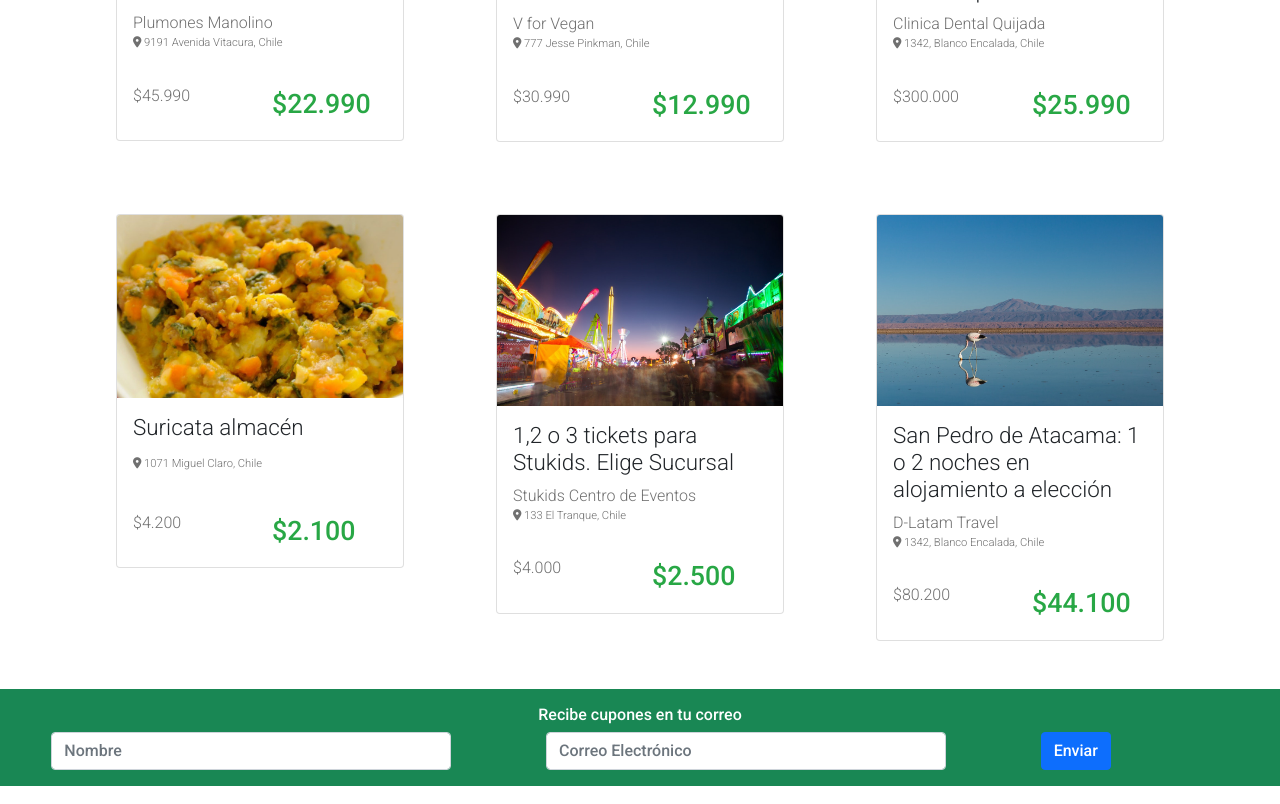
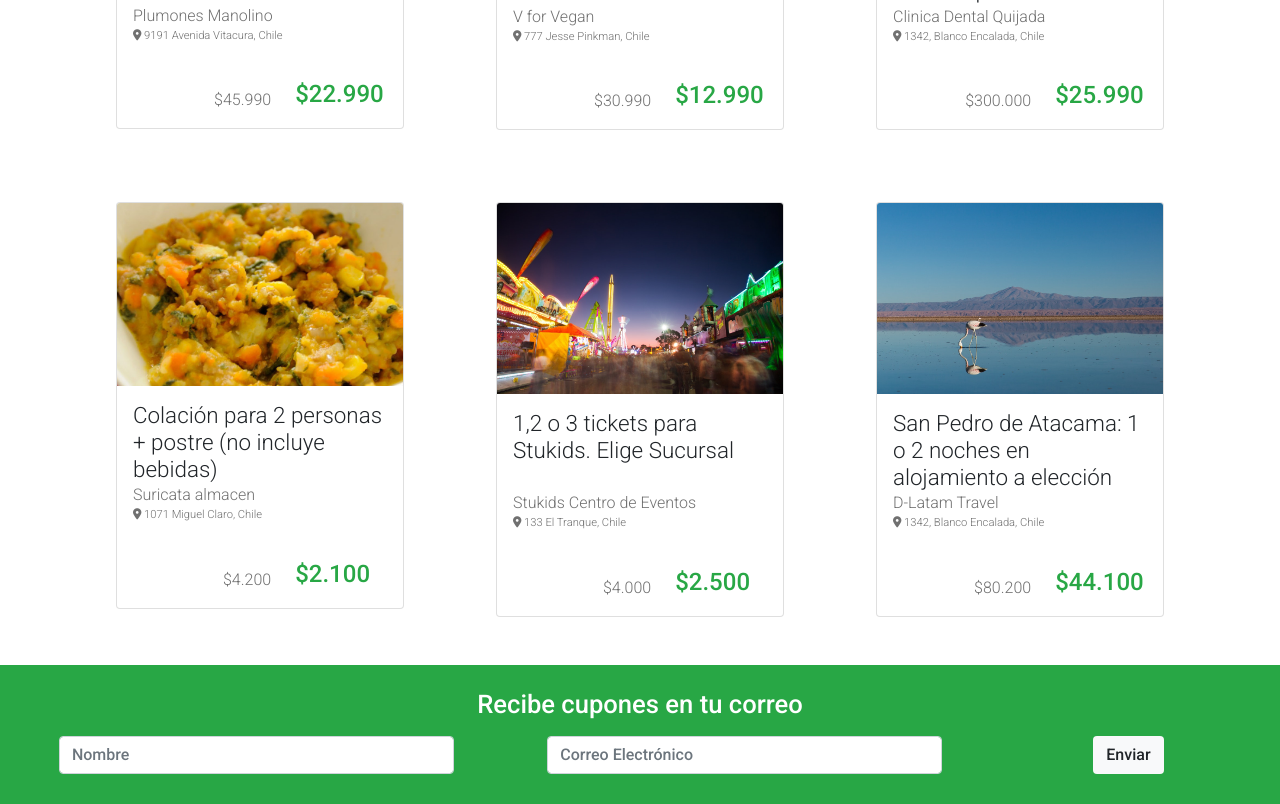
Before and after one commit to ricardomendezv/desafio_cuppon, a plain HTML site: page index.html in a window 1280 px wide. Shown: the part 384-1188 px from the top of the page. Drawn offline with nearby package versions, Linux system fonts and the light colour scheme.

Commit message:
[ADD] mejoras de orden

```diff
--- a/assets/css/style.css
+++ b/assets/css/style.css
@@ -10,13 +10,20 @@ h2 {
 h3 {
     font-weight: 500;
     color: #ffffff;
-    font-size: 1rem;
+    font-size: 1.6rem;
 }
+header {
+    background: #28A745;
+}
+
 .price-name {
     font-weight: 300;
     color: #707070;
     font-size: 1rem;
     margin: 0;
+}
+.card-title{
+    height: 73px;
 }
 .address {
     font-weight: 300;
@@ -26,6 +33,13 @@ h3 {
 .lowprice {
     color:#28A745;
     font-weight: 500;
-    font-size: 1.6720rem;
+    font-size: 1.5rem;
     margin: 0;
 }
+.form-section{
+    background: #28A745;
+}
+footer {
+    font-weight: 300;
+    font-size: 1rem;
+}
--- a/index.html
+++ b/index.html
@@ -33,7 +33,7 @@
   <body>
     <header>
         <!--Navbar -->
-        <nav class="navbar navbar-expand-lg navbar-dark px-5 bg-success">
+        <nav class="navbar navbar-expand-lg navbar-dark px-5 ">
           <div class="container-fluid">
             <a class="navbar-brand" href="#">
             <img src="./assets/img/logo-white.png" alt="cuppon" height="50"/>
@@ -65,11 +65,10 @@
                         </div>
                         <div class="card-body">
                           <div class="row">
-                            <div class="col-6">
+                            <div class="col-4 offset-3 d-flex justify-content-end align-self-end">
                               <span class="price-name align-bottom">$45.990</span>
-                              <!-- <p class="price align-text-bottom">$45.990 </p> -->
                             </div>
-                            <div class="col-6">
+                            <div class="col-5 align-items-start">
                               <p class="lowprice">$22.990 </p>
                             </div>
                           </div>
@@ -85,11 +84,10 @@
                     </div>
                     <div class="card-body">
                       <div class="row">
-                        <div class="col-6">
+                        <div class="col-4 offset-3 d-flex justify-content-end align-self-end">
                           <span class="price-name align-bottom">$30.990</span>
-                          <!-- <p class="price align-text-bottom">$45.990 </p> -->
                         </div>
-                        <div class="col-6">
+                        <div class="col-5 align-items-start">
                           <p class="lowprice">$12.990 </p>
                         </div>
                       </div>
@@ -106,11 +104,10 @@
                     </div>
                     <div class="card-body">
                       <div class="row">
-                        <div class="col-6">
-                          <span class="price-name align-bottom">$300.000</span>
-                          <!-- <p class="price align-text-bottom">$45.990 </p> -->
+                        <div class="col-4 offset-3 d-flex justify-content-end align-self-end">
+                          <p class="price-name">$300.000</p>
                         </div>
-                        <div class="col-6">
+                        <div class="col-5 align-items-start">
                           <p class="lowprice">$25.990 </p>
                         </div>
                       </div>
@@ -124,16 +121,16 @@
                   <div class="card mx-auto" style="width: 18rem;">
                       <img src="assets/img/cupon-4.jpg" class="card-img-top"/>
                       <div class="card-body">
-                        <h2 class="card-title">Suricata almacén</p>
+                        <h2 class="card-title">Colación para 2 personas + postre (no incluye bebidas)</h2>
+                        <p class="card-text price-name">Suricata almacen</p>
                         <p class="card-text address"><i class="fa-solid fa-location-dot"></i> 1071 Miguel Claro, Chile</p>
                       </div>
                       <div class="card-body">
                         <div class="row">
-                          <div class="col-6">
+                          <div class="col-4 offset-3 d-flex justify-content-end align-self-end">
                             <span class="price-name align-bottom">$4.200</span>
-                            <!-- <p class="price align-text-bottom">$45.990 </p> -->
                           </div>
-                          <div class="col-6">
+                          <div class="col-5 align-items-start">
                             <p class="lowprice">$2.100 </p>
                           </div>
                         </div>
@@ -149,11 +146,10 @@
                   </div>
                   <div class="card-body">
                     <div class="row">
-                      <div class="col-6">
+                      <div class="col-4 offset-3 d-flex justify-content-end align-self-end">
                         <span class="price-name align-bottom">$4.000</span>
-                        <!-- <p class="price align-text-bottom">$45.990 </p> -->
                       </div>
-                      <div class="col-6">
+                      <div class="col-5 align-items-start">
                         <p class="lowprice">$2.500</p>
                       </div>
                     </div>
@@ -169,11 +165,10 @@
                   </div>
                   <div class="card-body">
                     <div class="row">
-                      <div class="col-6">
+                      <div class="col-4 offset-3 d-flex justify-content-end align-self-end">
                         <span class="price-name align-bottom">$80.200</span>
-                        <!-- <p class="price align-text-bottom">$45.990 </p> -->
                       </div>
-                      <div class="col-6">
+                      <div class="col-5 align-items-start">
                         <p class="lowprice">$44.100 </p>
                       </div>
                     </div>
@@ -182,27 +177,26 @@
           </div>
       </div>
     </section>
-    <section>
+    <section class="form-section">
         <!-- Formulario -->
         <article>
-        <div class="container-fluid bg-success p-3 ">
+        <div class="container-fluid  p-4 ">
           <div class="row ">
             <div class="col d-flex justify-content-around align-self-center">
               <h3> Recibe cupones en tu correo </h3>
             </div>
-
           </div>
           <div class="row ">
           <form>
             <div class="row d-flex justify-content-around align-self-center">
-              <div class="col-4">
+              <div class="col-sm-4 py-2">
                 <input type="text" class="form-control" placeholder="Nombre">
               </div>
-              <div class="col-4">
+              <div class="col-sm-4 py-2">
                 <input type="text" class="form-control" placeholder="Correo Electrónico">
               </div>
-              <div class="col-2">
-                <button type="submit" class="btn btn-primary">Enviar</button>
+              <div class="col-sm-2 d-flex justify-content-around align-self-center">
+                <button type="submit" class="btn btn-default bg-light btn-block"> Enviar </button>
               </div>
             </div>
           </form>
@@ -210,13 +204,11 @@
         </div>
       </article>
     </section>
-    <footer>
-      <footer class="text-center my-4 text-secondary">
+    <footer class="text-center my-4 text-secondary">
         <img src="assets/img/logo-black.png" class="mb-2" width="82px" />
         <p class="mx-5">© 2018 Cuppon Latam .Todos los derechos reservados.</p>
-      </footer>
+    </footer>
 
-    </footer>
     <!-- Option 1: Bootstrap Bundle with Popper -->
     <script src="https://cdn.jsdelivr.net/npm/bootstrap@5.1.3/dist/js/bootstrap.bundle.min.js" integrity="sha384-ka7Sk0Gln4gmtz2MlQnikT1wXgYsOg+OMhuP+IlRH9sENBO0LRn5q+8nbTov4+1p" crossorigin="anonymous"></script>
   </body>
```
